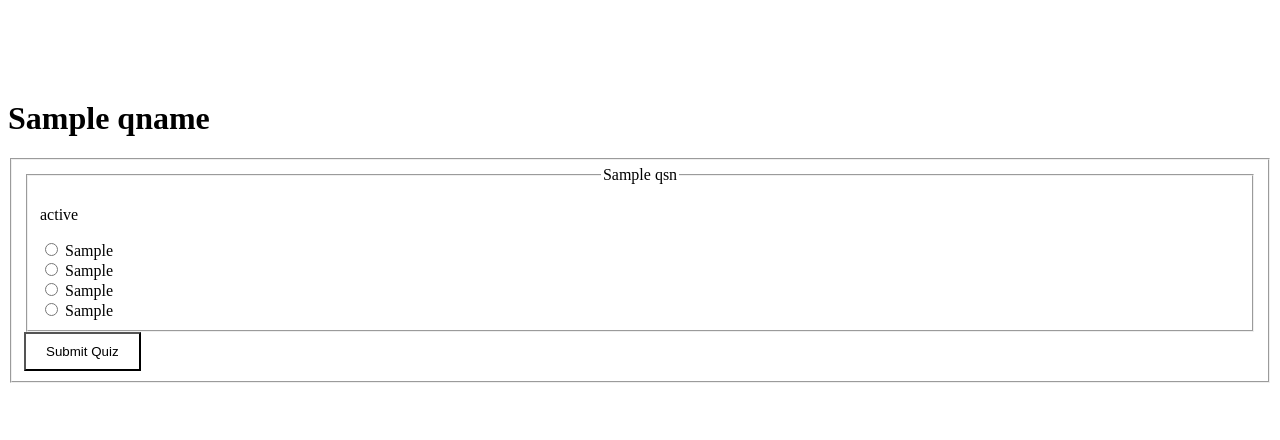
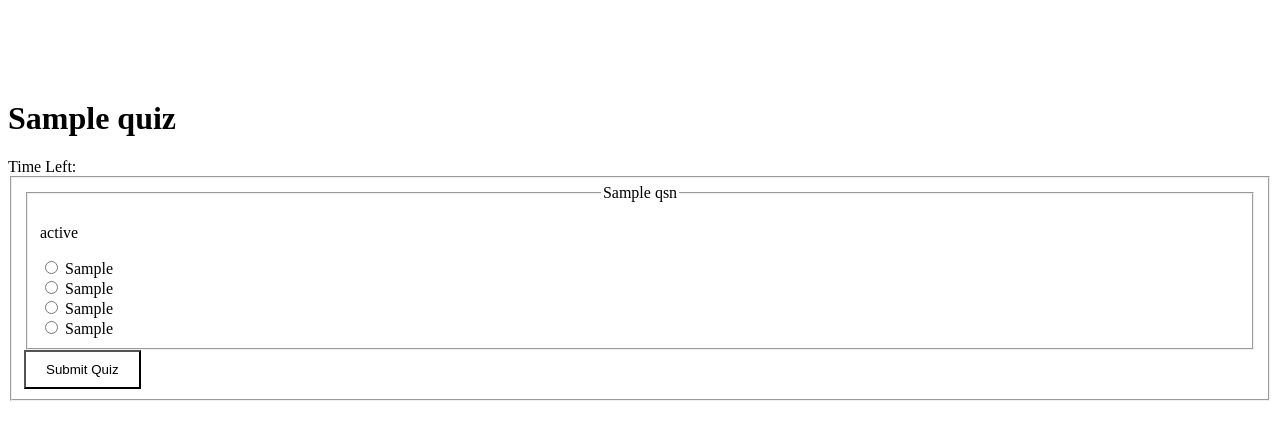
Before and after one commit to 22f3002631/Quiz-Master-V1, a Flask app: template templates/attend_quiz.html in a window 1280 px wide. Shown: the top 440 px of the page. Run offline with Flask 3, Linux system fonts and the light colour scheme; the template is opened without the code that fills it: most values are stand-ins (such as "Sample title", 1, 10 or a date in 2020).

Commit message:
Milestone 4: Developed User dashboard with quiz attempt functionality and timer

```diff
--- a/templates/attend_quiz.html
+++ b/templates/attend_quiz.html
@@ -16,10 +16,11 @@
         </style>
     </head>
     <body>
-        <main>
-            <h1>{{qname}}</h1>
+       <main>
+            <h1>{{quiz['quiz_name']}}</h1>
+            <div id="timer">Time Left: <span id="time-left"></span></div>
             <fieldset>
-                <form action="{{url_for('attend_quiz',quiz_id=quiz_id,chapter_id=chapter_id )}}" method="POST">
+                <form id="quiz-form" action="{{url_for('attend_quiz',quiz_id=quiz_id,chapter_id=chapter_id )}}" method="POST">
                     {% for qsn in qsns %}
                     <fieldset>
                         <legend>{{qsn['question_title']}}</legend>
@@ -34,5 +35,24 @@
                 </form>
             </fieldset>
         </main>
+        <script>
+            let timeleft={{quiz['time_duration']}}*60;
+            let timerdisp=document.getElementById('time-left');
+            let quizform=document.getElementById('quiz-form')
+            function update(){
+                let mins=Math.floor(timeleft/60);
+                let secs=timeleft % 60;
+                timerdisp.innerText=mins+"m "+(secs<10?"0":"")+secs+" s";
+                if(timeleft<= 0){
+                    clearInterval(timer);
+                    quizform.submit();
+                }
+                else{
+                    timeleft--;
+                }
+            }
+            update();
+            let timer=setInterval(update,1000);
+        </script>
     </body>
 </html>
```
